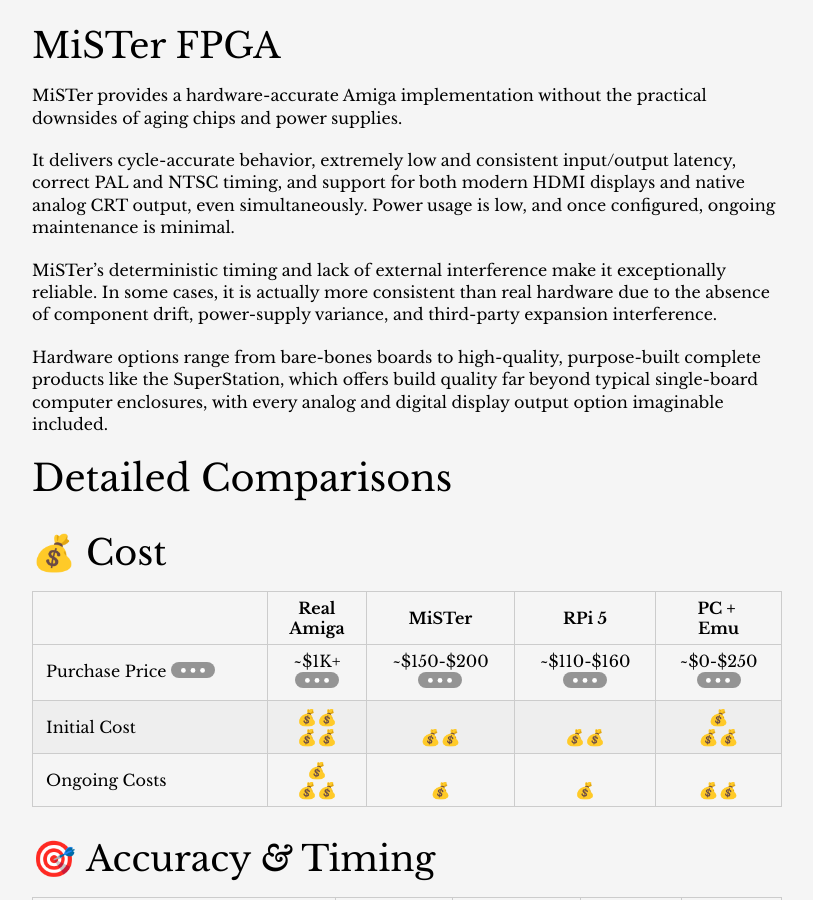
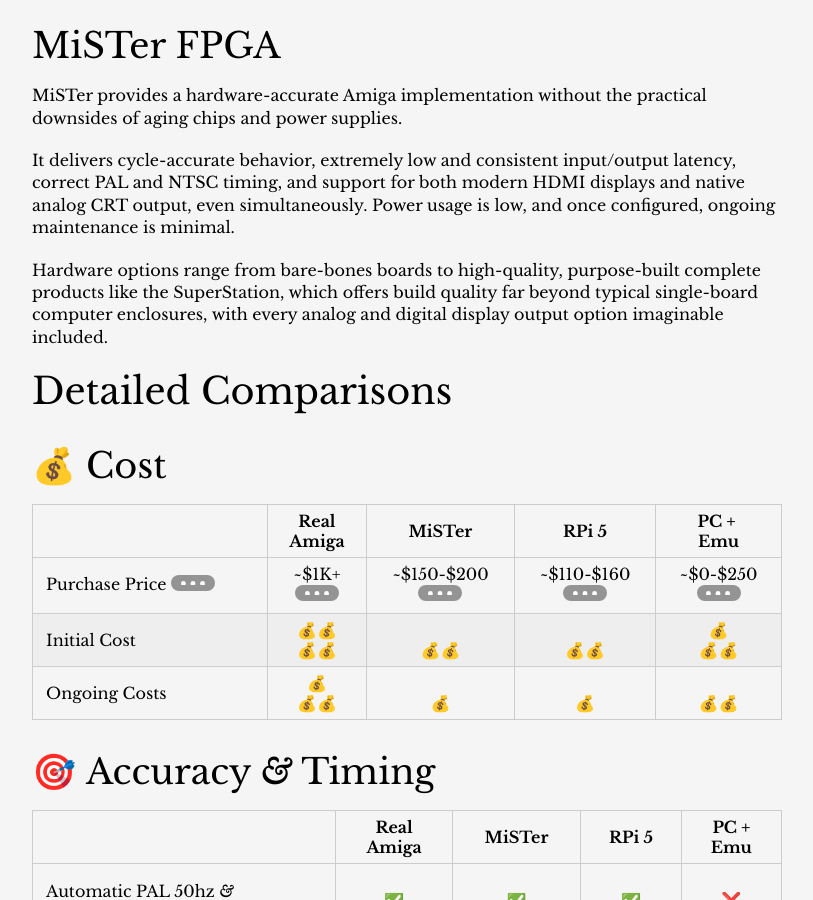
Before and after one commit to amigavision/amigavision.github.io, a Jekyll site: the page built from best.md, in a window 1280 px wide and 900 px high, scrolled down 3684 px. Shown: the whole window, without its empty margins (233-1046 px from the left). Built offline with Jekyll 4.4.1, drawn with Linux system fonts in a browser that asks for light colours.

Commit message:
People get hung up on arguing about this, and it's not that relevant, so let's remove it

```diff
--- a/best.md
+++ b/best.md
@@ -96,8 +96,6 @@
 MiSTer provides a hardware-accurate Amiga implementation without the practical downsides of aging chips and power supplies.
 
 It delivers cycle-accurate behavior, extremely low and consistent input/output latency, correct PAL and NTSC timing, and support for both modern HDMI displays and native analog CRT output, even simultaneously. Power usage is low, and once configured, ongoing maintenance is minimal.
-
-MiSTer’s deterministic timing and lack of external interference make it exceptionally reliable. In some cases, it is actually more consistent than real hardware due to the absence of component drift, power-supply variance, and third-party expansion interference.
 
 Hardware options range from bare-bones boards to high-quality, purpose-built complete products like the SuperStation, which offers build quality far beyond typical single-board computer enclosures, with every analog and digital display output option imaginable included.
 
```
